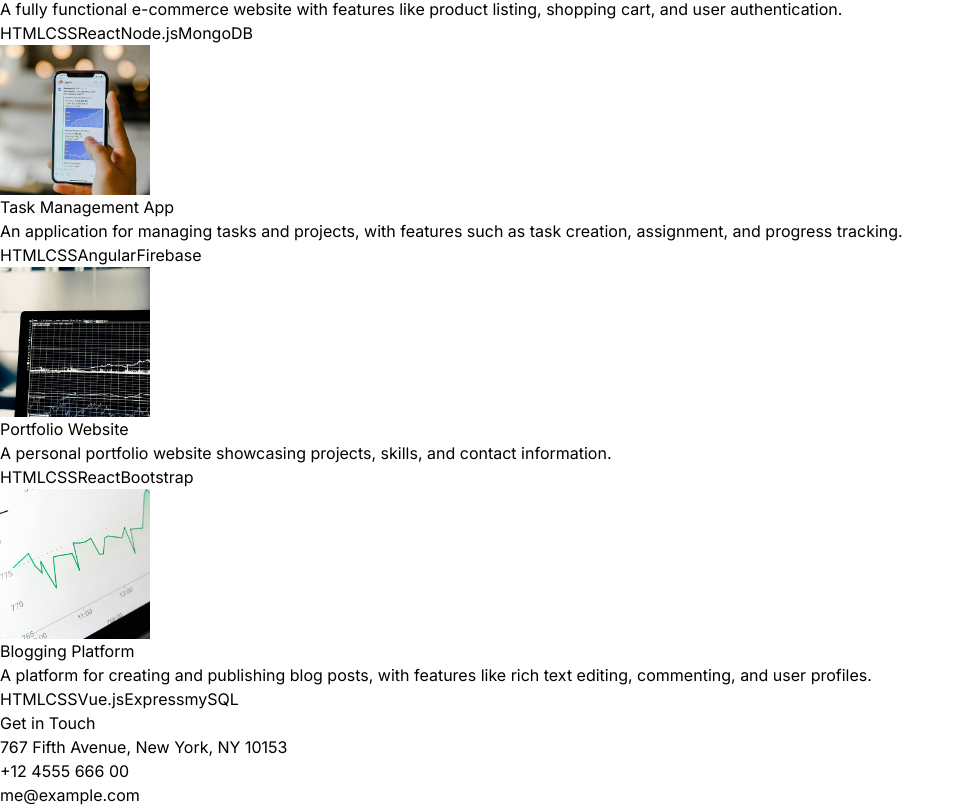
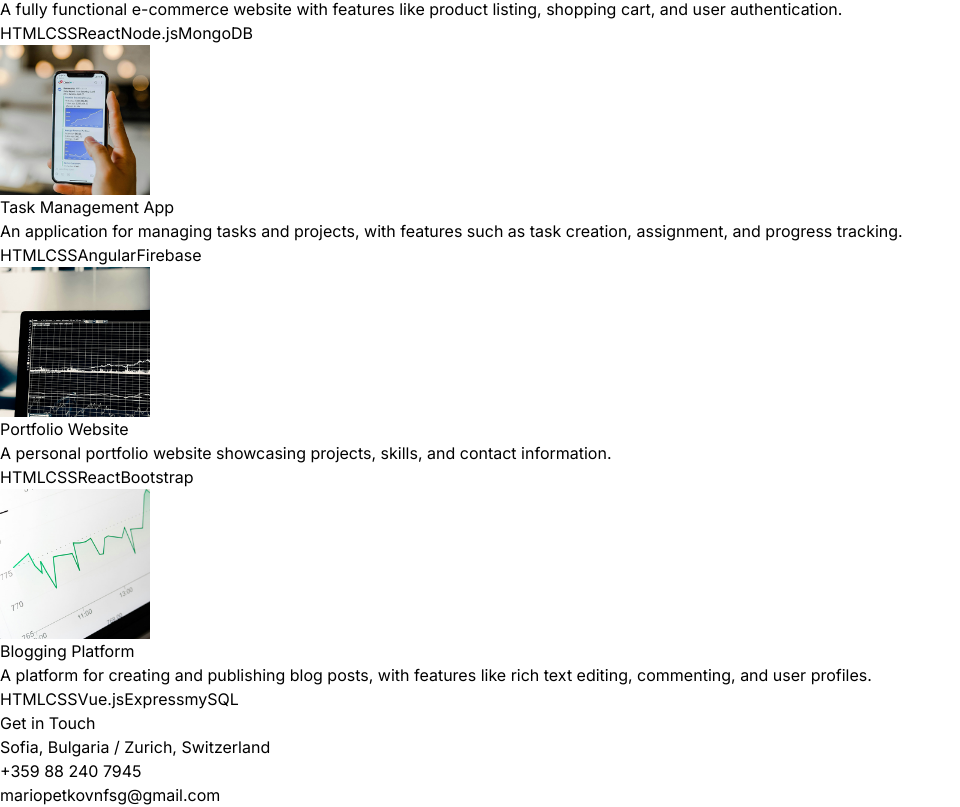
Before and after one commit to Mario1515/my-portfolio, a React (Vite) app: page / in a window 1280 px wide. Shown: the part 3518-4325 px from the top of the page, without its empty margins (0-960 px from the left). Built offline with nearby package versions, Linux system fonts and the light colour scheme.

Commit message:
minor bugs

```diff
--- a/src/components/Navbar.jsx
+++ b/src/components/Navbar.jsx
@@ -7,7 +7,7 @@ const Navbar = () => {
   return (
     <nav className="mb-20 flex items-center justify-between py-6">
         <div className="flex flex-shrink-0 items-center">
-          <a href="https://your-website.com">
+          <a href="https://my-portfolio-qlv1.onrender.com/">
           <img src={logo} alt="logo" className="rounded-2xl w-32 sm:w-40 md:w-48 lg:w-56 xl:w-64" />
         </a>
         </div>
@@ -15,10 +15,10 @@ const Navbar = () => {
         <a href="https://www.linkedin.com/in/mario-petkov-552183206/">
           <FaLinkedin />
         </a>
-        <a href="https://github.com/your-username">
+        <a href="https://github.com/Mario1515">
           <FaGithub />
         </a>
-        <a href="https://www.instagram.com/your-profile">
+        <a href="https://www.instagram.com/">
           <FaInstagram />
         </a>
       </div>
--- a/src/components/Projects.jsx
+++ b/src/components/Projects.jsx
@@ -23,6 +23,7 @@ const Projects = () => {
              initial={{ opacity: 0, x: -100 }}
              transition={{ duration: 1 }}
             className="w-full lg:w-1/4">
+              <a href={project.link}>
               <img
                 src={project.image}
                 width={150}
@@ -30,6 +31,7 @@ const Projects = () => {
                 alt={project.title}
                 className="mb-6 rounded"
               />
+              </a>
             </motion.div>
 
 
--- a/src/constants/index.js
+++ b/src/constants/index.js
@@ -45,6 +45,7 @@ export const PROJECTS = [
     description:
       "A fully functional e-commerce website with features like product listing, shopping cart, and user authentication.",
     technologies: ["HTML", "CSS", "React", "Node.js", "MongoDB"],
+    link: "https://github.com/Mario1515/CryptoEasy"
   },
   {
     title: "Task Management App",
@@ -70,7 +71,7 @@ export const PROJECTS = [
 ];
 
 export const CONTACT = {
-  address: "767 Fifth Avenue, New York, NY 10153 ",
-  phoneNo: "+12 4555 666 00 ",
-  email: "me@example.com",
+  address: "Sofia, Bulgaria /  Zurich, Switzerland",
+  phoneNo: "+359 88 240 7945 ",
+  email: "mariopetkovnfsg@gmail.com",
 };
```
